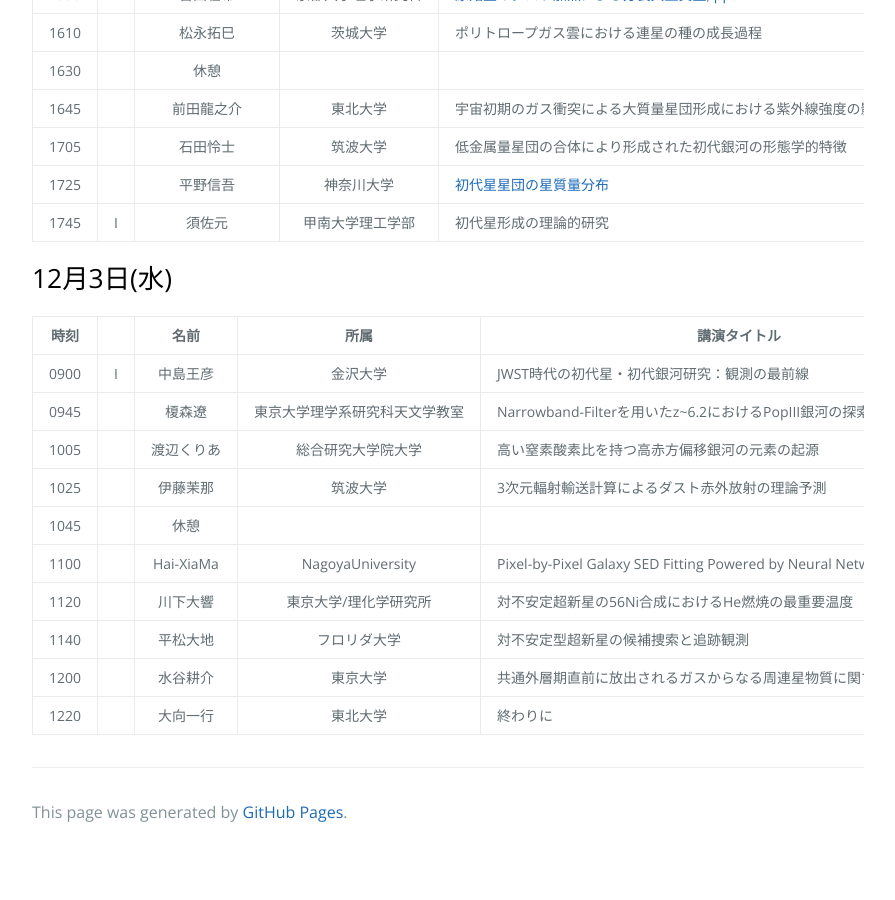
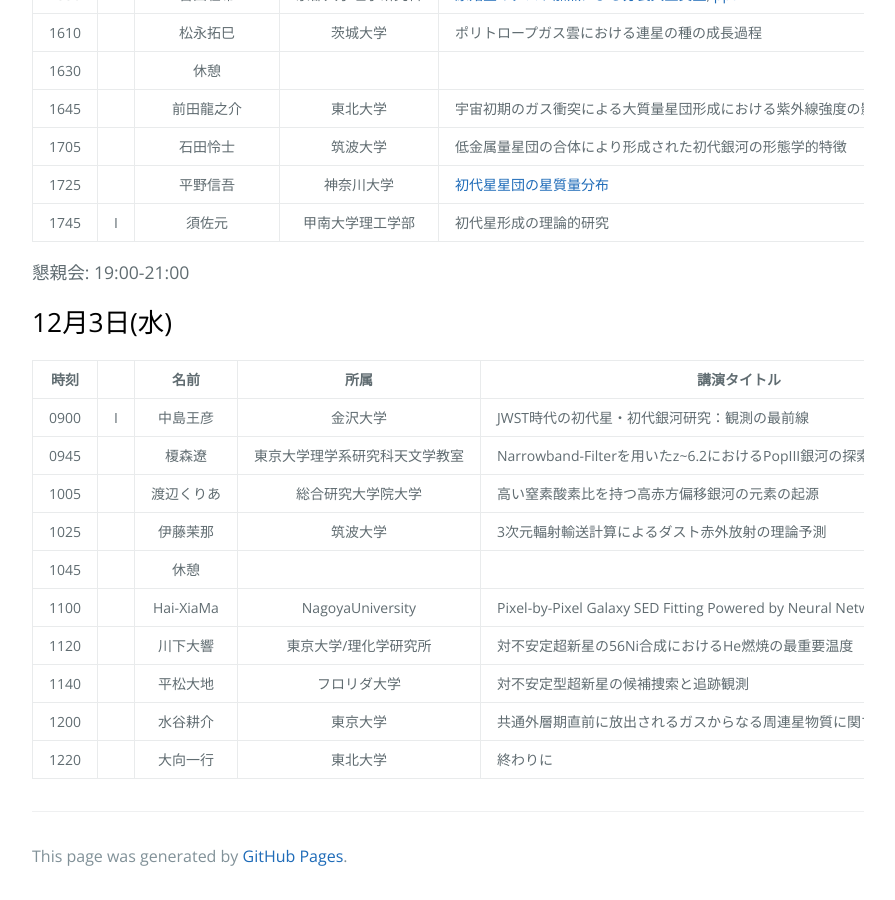
Before and after one commit to fukushimahj/FSFG2025, a Jekyll site: the page built from program.md, in a window 1280 px wide and 900 px high, scrolled down 1890 px. Shown: the whole window, without its empty margins (192-1087 px from the left). Built offline with Jekyll 4.4.1, drawn with Linux system fonts in a browser that asks for light colours; before the commit the page ends 2746 px from its top, so only the background shows below that.

Commit message:
add program

```diff
--- a/program.md
+++ b/program.md
@@ -57,7 +57,7 @@ description:
 |1725|| 平野信吾 |神奈川大学| [初代星星団の星質量分布](https://fukushimahj.github.io/FSFG2025/pdfs/fsfg2025_ShingoHirano.pdf)|
 |1745|I|須佐元 |甲南大学理工学部| 初代星形成の理論的研究|
 
-
+懇親会: 19:00-21:00
 
 
 <span style="font-size: 150%; color: black;">12月3日(水)</span>
```
Also changed, not shown: 11 other files.
